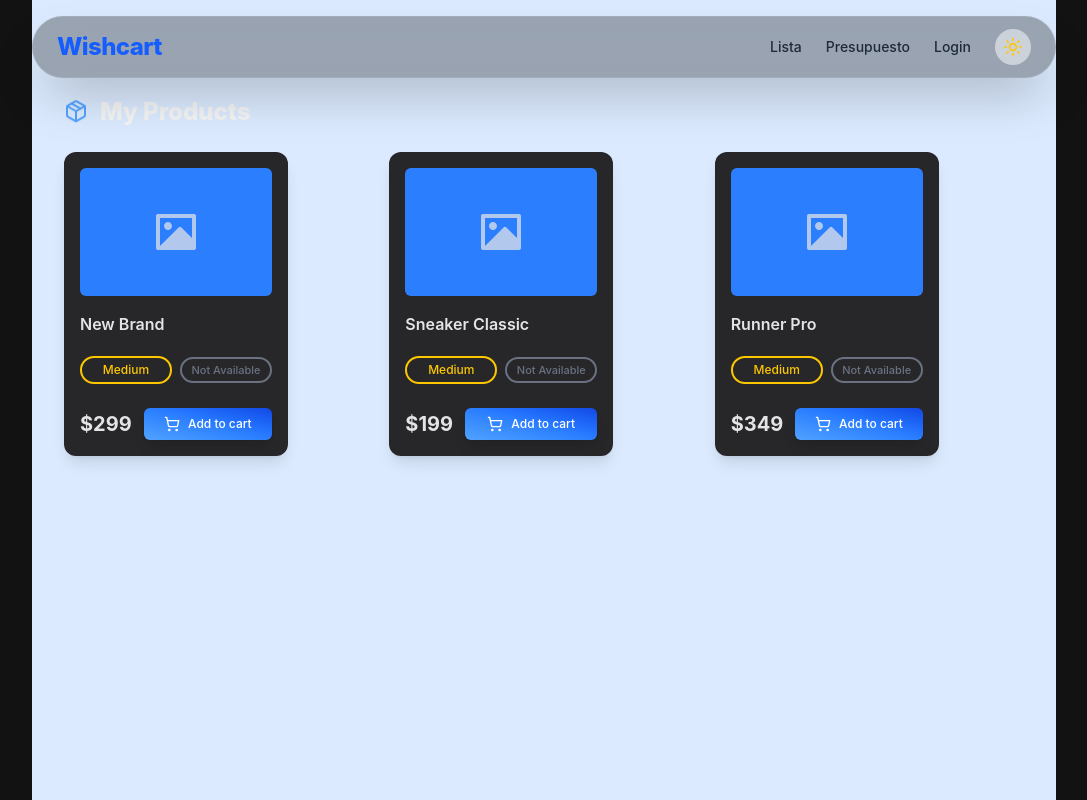
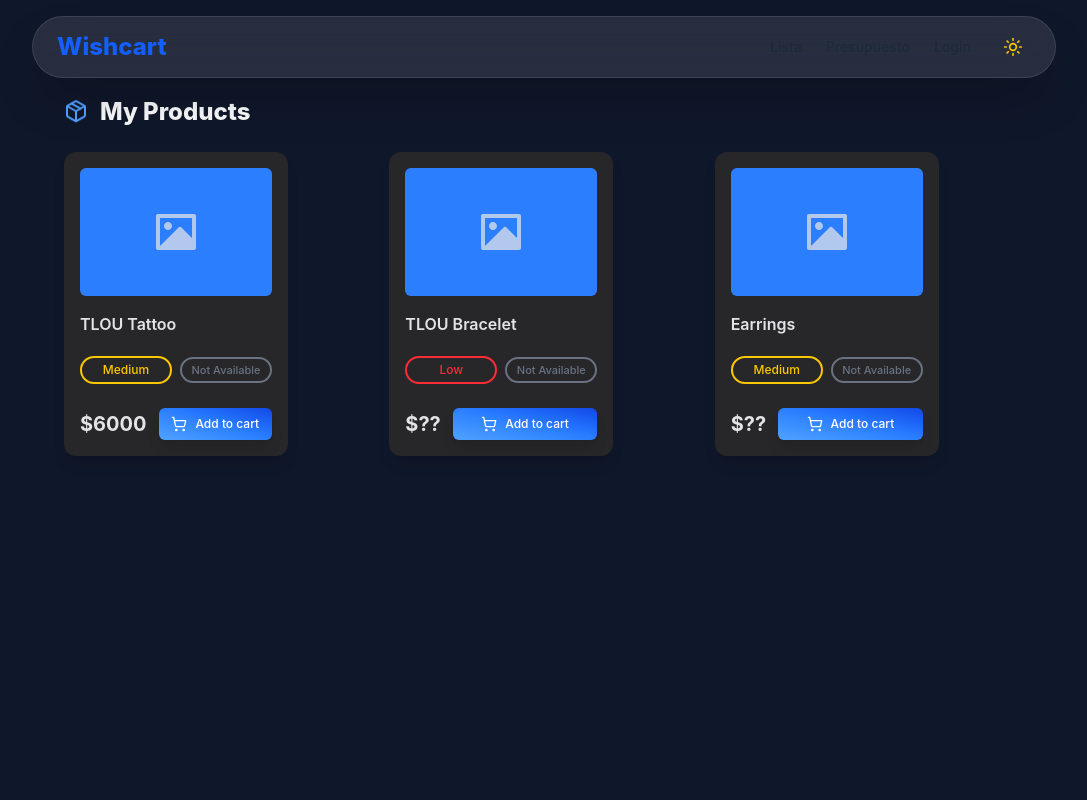
Before and after one commit to MelGD04/wishcart-frontend, a Next.js app: page /products in a window 1280 px wide. Shown: the whole page, without its empty margins (96-1183 px from the left). Built offline with nearby package versions, Linux system fonts and the light colour scheme.

Commit message:
change theme finally works

```diff
--- a/src/app/components/ProductCard.tsx
+++ b/src/app/components/ProductCard.tsx
@@ -11,8 +11,8 @@
 };
 
 export default function ProductCard({
-  title = "New Brand",
-  price = "$299",
+  title = "TLOU Tattoo",
+  price = "$6000",
   priority = "Medium",
   canBuy = false,
 }: Props) {
--- a/src/app/components/navbar.tsx
+++ b/src/app/components/navbar.tsx
@@ -1,39 +1,37 @@
 "use client";
 
-import { useTheme } from "next-themes";
+import { useTheme } from "@/hooks/useTheme";
 import { useRouter } from "next/navigation";
-import { useState, useEffect } from "react";
 import { Sun, Moon } from "lucide-react";
+import { useState } from "react";
 import LoginModal from "./LoginModal";
 
 export default function Navbar() {
   const router = useRouter();
   const [showLogin, setShowLogin] = useState(false);
-  const { theme, setTheme } = useTheme();
 
- const [mounted, setMounted] = useState(false);
-useEffect(() => setMounted(true), []);
-if (!mounted) return null;
+  // ✅ Ahora incluimos `mounted` para evitar el hydration error
+  const { isDark, toggleTheme, mounted } = useTheme("dark");
 
+  // 🔒 Evitar render hasta que se monte el tema correctamente
+  if (!mounted) return null;
 
   return (
     <nav
-      className="
+      className={`
         fixed top-4 left-1/2 -translate-x-1/2
         w-[95%] max-w-5xl
-        dark:bg-white/10 bg-black/30
         backdrop-blur-xl text-white
         rounded-full shadow-2xl border border-white/10
-        py-3 px-6
-        flex justify-between items-center
-        z-50
+        py-3 px-6 flex justify-between items-center z-50
         transition-all duration-300
-      "
+        ${isDark ? "bg-white/10" : "bg-black/30"}
+      `}
     >
       {/* Logo */}
       <h1
-        className="text-2xl font-extrabold text-blue-600 dark:text-blue-400 tracking-tight cursor-pointer"
         onClick={() => router.push("/")}
+        className="text-2xl font-extrabold text-blue-600 dark:text-blue-400 cursor-pointer"
       >
         Wishcart
       </h1>
@@ -42,46 +40,40 @@
       <div className="flex gap-6 text-sm font-medium items-center">
         <a
           onClick={() => router.push("/products")}
-          className="text-gray-800 dark:text-gray-200 hover:text-blue-600 transition cursor-pointer"
+          className="text-gray-800 dark:text-gray-200 hover:text-blue-600 cursor-pointer"
         >
           Lista
         </a>
+
         <a
           href="/budget"
-          className="text-gray-800 dark:text-gray-200 hover:text-blue-600 transition"
+          className="text-gray-800 dark:text-gray-200 hover:text-blue-600"
         >
           Presupuesto
         </a>
+
         <a
           onClick={() => setShowLogin(true)}
-          className="text-gray-800 dark:text-gray-200 hover:text-blue-600 transition cursor-pointer"
+          className="text-gray-800 dark:text-gray-200 hover:text-blue-600 cursor-pointer"
         >
           Login
         </a>
 
         {/* Botón de tema */}
         <button
-           onClick={() => {
-            console.log("🌗 Tema actual:", theme);
-            const newTheme = theme === "light" ? "dark" : "light";
-            console.log("🔄 Cambiando a:", newTheme);
-            setTheme(newTheme);
-          }}
-          className="
-            p-2 rounded-full
-            bg-white/50 dark:bg-gray-800/60
-            hover:scale-110 transition-transform
-          "
+          onClick={toggleTheme}
+          className="p-2 rounded-full hover:bg-zinc-700/40 transition-colors"
           title="Cambiar tema"
         >
-          {theme === "light" ? (
-            <Moon className="w-5 h-5 text-gray-300" />
+          {isDark ? (
+            <Sun className="w-5 h-5 text-yellow-400" />
           ) : (
-            <Sun className="w-5 h-5 text-yellow-400" />
+            <Moon className="w-5 h-5 text-gray-800" />
           )}
         </button>
       </div>
 
+      {/* Modal de login */}
       {showLogin && <LoginModal onClose={() => setShowLogin(false)} />}
     </nav>
   );
--- a/src/app/globals.css
+++ b/src/app/globals.css
@@ -1,10 +1,21 @@
 @import "tailwindcss";
 
-html, body {
+html.light {
+  --bg-color: #91a1b6;
+  --text-color: #111827;
+}
 
+html.dark {
+  --bg-color: #0f172a;
+  --text-color: #f9fafb;
+}
+
+body {
    font-family: -apple-system, BlinkMacSystemFont, "Segoe UI", Roboto, Oxygen,
 	Ubuntu, Cantarell, "Open Sans", "Helvetica Neue", sans-serif;
-
+	background-color: var(--bg-color);
+  	color: var(--text-color);
+  	transition: background-color 0.4s ease, color 0.4s ease;
  	margin: 0;
 	width: 100%;
 	height: 100%;
--- a/src/app/layout.tsx
+++ b/src/app/layout.tsx
@@ -1,32 +1,16 @@
-"use client";
-
 import "./globals.css";
 import Navbar from "./components/navbar";
-import { ThemeProvider } from "next-themes";
-import { useState, useEffect } from "react";
 
 export default function RootLayout({
   children,
-}: Readonly<{ children: React.ReactNode }>) {
-  const [mounted, setMounted] = useState(false);
-  useEffect(() => setMounted(true), []);
-
+}: {
+  children: React.ReactNode;
+}) {
   return (
-    <html lang="en" suppressHydrationWarning>
-      <body className="min-h-screen w-full">
-        <ThemeProvider attribute="class" defaultTheme="dark" enableSystem={false}>
-          {mounted && (
-            <div className="min-h-screen w-full transition-colors duration-300">
-              {/* Navbar */}
-              <Navbar />
-
-              {/* Contenido */}
-              <main className="min-h-screen w-full bg-my-light-blue dark:bg-my-dark-gray text-gray-900 dark:text-gray-100">
-                {children}
-              </main>
-            </div>
-          )}
-        </ThemeProvider>
+    <html lang="en">
+      <body className="transition-colors duration-300 ">
+        <Navbar />
+        <main className="min-h-screen w-full">{children}</main>
       </body>
     </html>
   );
--- a/src/app/page.tsx
+++ b/src/app/page.tsx
@@ -10,8 +10,6 @@
       className="
       flex flex-col md:flex-row items-center justify-between
       min-h-screen
-      bg-blue-100 dark:bg-gray-900
-      text-gray-900 dark:text-gray-100
       px-[2.5%]
       pt-22
       overflow-hidden
@@ -34,7 +32,7 @@
 
 
         {/* Descripción */}
-        <p className="text-lg md:text-xl text-gray-300 max-w-lg leading-relaxed">
+        <p className="text-lg md:text-xl max-w-lg leading-relaxed">
           With <strong>Wishcart</strong>, you can save your favorite products, manage your budget,
           and prioritize your purchases — all in one place.
         </p>
--- a/src/app/products/page.tsx
+++ b/src/app/products/page.tsx
@@ -8,17 +8,16 @@
 
 export default function ProductsPage() {
 	return (
-		<main className="min-h-screen pt-24 px-[2.5%] max-w-5xl mx-auto bg-blue-100 dark:bg-gray-900
-      text-gray-900 dark:text-gray-100">
-			<h1 className="flex items-center gap-3 text-2xl font-extrabold text-zinc-100 mb-6">
+		<main className="min-h-screen pt-24 px-[2.5%] max-w-5xl mx-auto">
+			<h1 className="flex items-center gap-3 text-2xl font-extrabold mb-6">
   			<Package className="w-6 h-6 text-blue-400 animate-bounce" />
   			My Products
 			</h1>
 
 			<section className="grid grid-cols-1 sm:grid-cols-2 lg:grid-cols-3 gap-4">
 				<ProductCard />
-				<ProductCard title="Sneaker Classic" price="$199" />
-				<ProductCard title="Runner Pro" price="$349"  />
+				<ProductCard title="TLOU Bracelet" price="$??" priority="Low"/>
+				<ProductCard title="Earrings" price="$??"  />
 			</section>
 		</main>
 	)
--- /dev/null
+++ b/src/hooks/useTheme.ts
@@ -0,0 +1,65 @@
+"use client";
+
+import { useEffect, useMemo, useState } from "react";
+
+const ThemeProps = {
+  key: "theme",
+  light: "light",
+  dark: "dark",
+} as const;
+
+type Theme = typeof ThemeProps.light | typeof ThemeProps.dark;
+
+export const useTheme = (defaultTheme: Theme = ThemeProps.light) => {
+  // ✅ Estado del tema (se inicializa vacío hasta montar para evitar hydration errors)
+  const [theme, setTheme] = useState<Theme | null>(null);
+
+  // ✅ Detectar si está montado el componente (cliente)
+  const [mounted, setMounted] = useState(false);
+
+  // --- EFFECT 1: Leer el tema guardado en localStorage al montar
+  useEffect(() => {
+    setMounted(true);
+
+    if (typeof window !== "undefined") {
+      const storedTheme = localStorage.getItem(ThemeProps.key) as Theme | null;
+      const initialTheme = storedTheme || defaultTheme;
+
+      // Aplicar la clase al <html>
+      document.documentElement.classList.remove(ThemeProps.light, ThemeProps.dark);
+      document.documentElement.classList.add(initialTheme);
+
+      setTheme(initialTheme);
+    }
+  }, [defaultTheme]);
+
+  // --- EFFECT 2: Cada vez que cambia el tema, sincronizarlo con el DOM y el localStorage
+  useEffect(() => {
+    if (!mounted || !theme) return;
+
+    localStorage.setItem(ThemeProps.key, theme);
+    document.documentElement.classList.remove(ThemeProps.light, ThemeProps.dark);
+    document.documentElement.classList.add(theme);
+  }, [theme, mounted]);
+
+  // --- Helpers
+  const isDark = useMemo(() => theme === ThemeProps.dark, [theme]);
+  const isLight = useMemo(() => theme === ThemeProps.light, [theme]);
+
+  const setLightTheme = () => setTheme(ThemeProps.light);
+  const setDarkTheme = () => setTheme(ThemeProps.dark);
+  const toggleTheme = () =>
+    setTheme((prev) =>
+      prev === ThemeProps.dark ? ThemeProps.light : ThemeProps.dark
+    );
+
+  return {
+    theme,
+    isDark,
+    isLight,
+    setLightTheme,
+    setDarkTheme,
+    toggleTheme,
+    mounted,
+  };
+};
--- a/tailwind.config.js
+++ b/tailwind.config.js
@@ -1,16 +1,11 @@
-export default {
-  darkMode: "class", //
+/** @type {import('tailwindcss').Config} */
+module.exports = {
+  darkMode: "class", // 👈 ¡ESTO ES CLAVE!
   content: [
-    "./app/**/*.{js,ts,jsx,tsx}",
-    "./components/**/*.{js,ts,jsx,tsx}",
+    "./src/**/*.{js,ts,jsx,tsx}",
   ],
   theme: {
-    extend: {
-      colors: {
-        "my-light-blue": "#d0ebff",
-        "my-dark-gray": "#1a1a1a",
-      },
-    },
+    extend: {},
   },
   plugins: [],
 };
```
